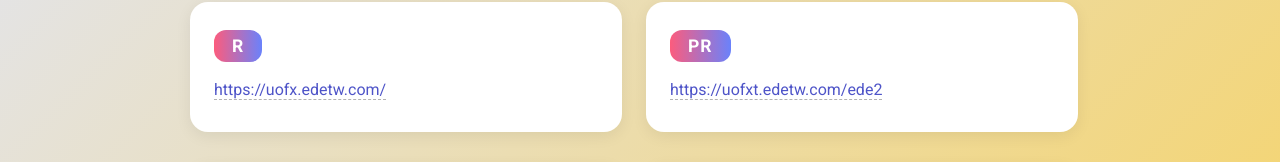
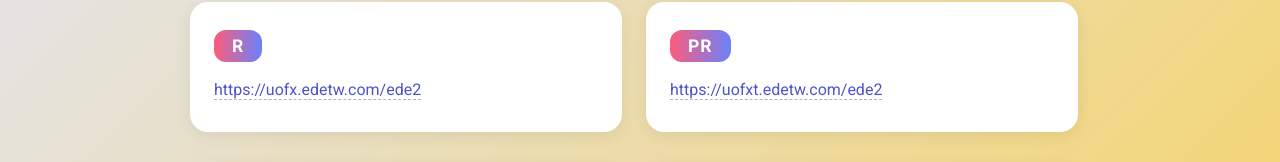
Before and after one commit to YachunHuang/my-shortcut, an Angular app: page / in a window 1280 px wide. Shown: the part 378-540 px from the top of the page. Built offline with nearby package versions, Linux system fonts and the light colour scheme.

Commit message:
調整內容

```diff
--- a/src/app/app.component.html
+++ b/src/app/app.component.html
@@ -54,8 +54,8 @@
         <div class="link-info">
           <span class="link-title r-bg">R</span>
           <div class="link-url">
-            <a href="https://uofx.edetw.com/" target="_blank"
-              >https://uofx.edetw.com/</a
+            <a href="https://uofx.edetw.com/ede2" target="_blank"
+              >https://uofx.edetw.com/ede2</a
             >
           </div>
         </div>
```
